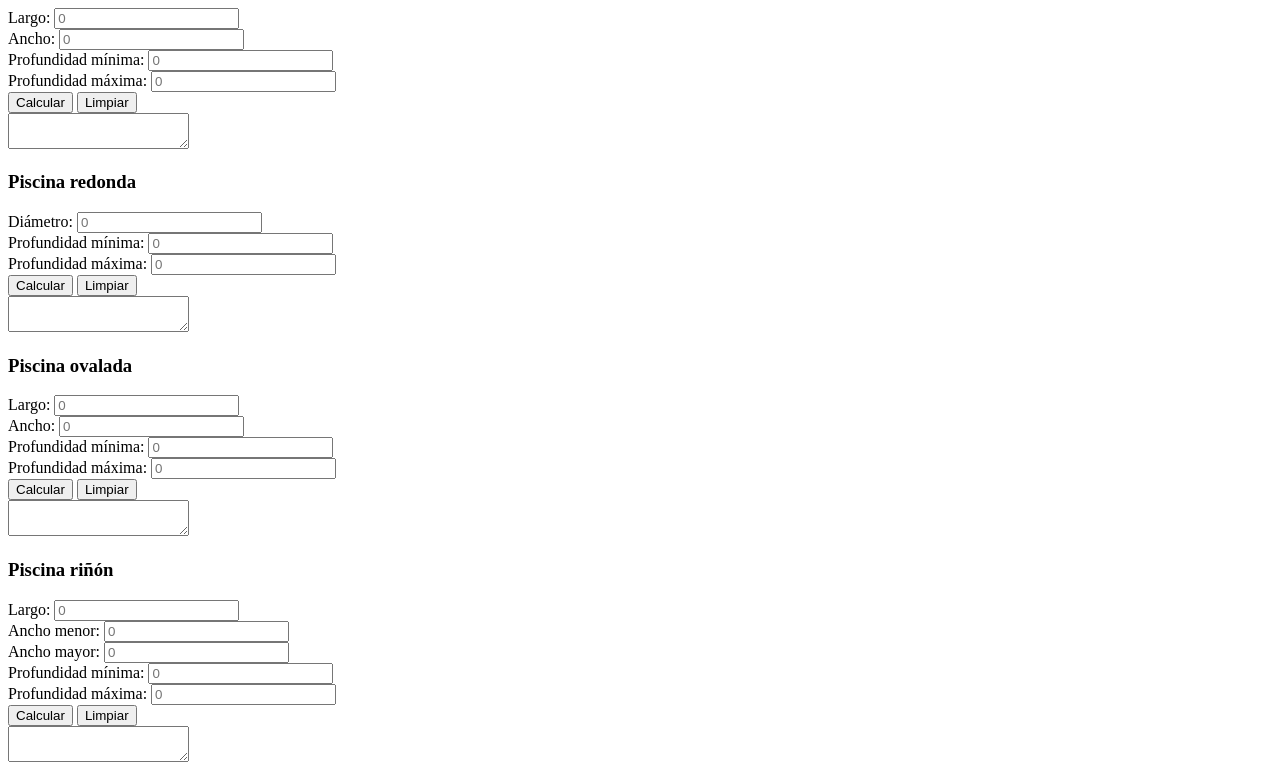
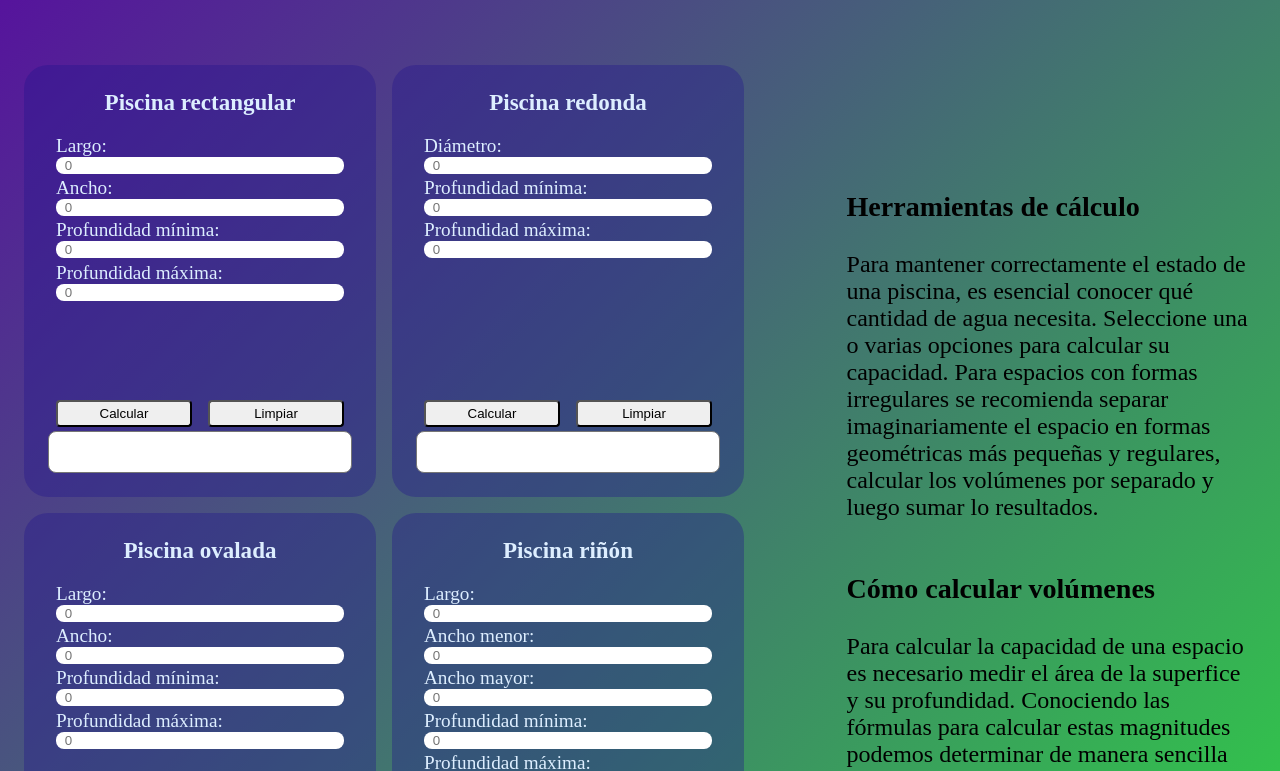
Before and after one commit to Gargodax/piscinas, a plain HTML site: page index.html in a window 1280 px wide. Shown: the part 113-884 px from the top of the page. Drawn offline with Linux system fonts and the light colour scheme; the site is published under a folder, as on GitHub Pages, so addresses that start at the root find nothing.

Commit message:
Update index.html

```diff
--- a/index.html
+++ b/index.html
@@ -4,7 +4,7 @@
 <head>
   <meta charset="UTF-8">
   <meta name="viewport" content="width=device-width, initial-scale=1.0">
-  <link rel="stylesheet" type="text/css" href="/style.css">
+  <link rel="stylesheet" type="text/css" href="./style.css">
   <link rel="stylesheet" href="https://cdnjs.cloudflare.com/ajax/libs/font-awesome/6.5.1/css/all.min.css"
     integrity="sha512-DTOQO9RWCH3ppGqcWaEA1BIZOC6xxalwEsw9c2QQeAIftl+Vegovlnee1c9QX4TctnWMn13TZye+giMm8e2LwA=="
     crossorigin="anonymous" referrerpolicy="no-referrer" />
@@ -200,7 +200,7 @@
     </article>
   </main>
 
-  <script src="/script.js"></script>
+  <script src="./script.js"></script>
 </body>
 
 </html>
```
